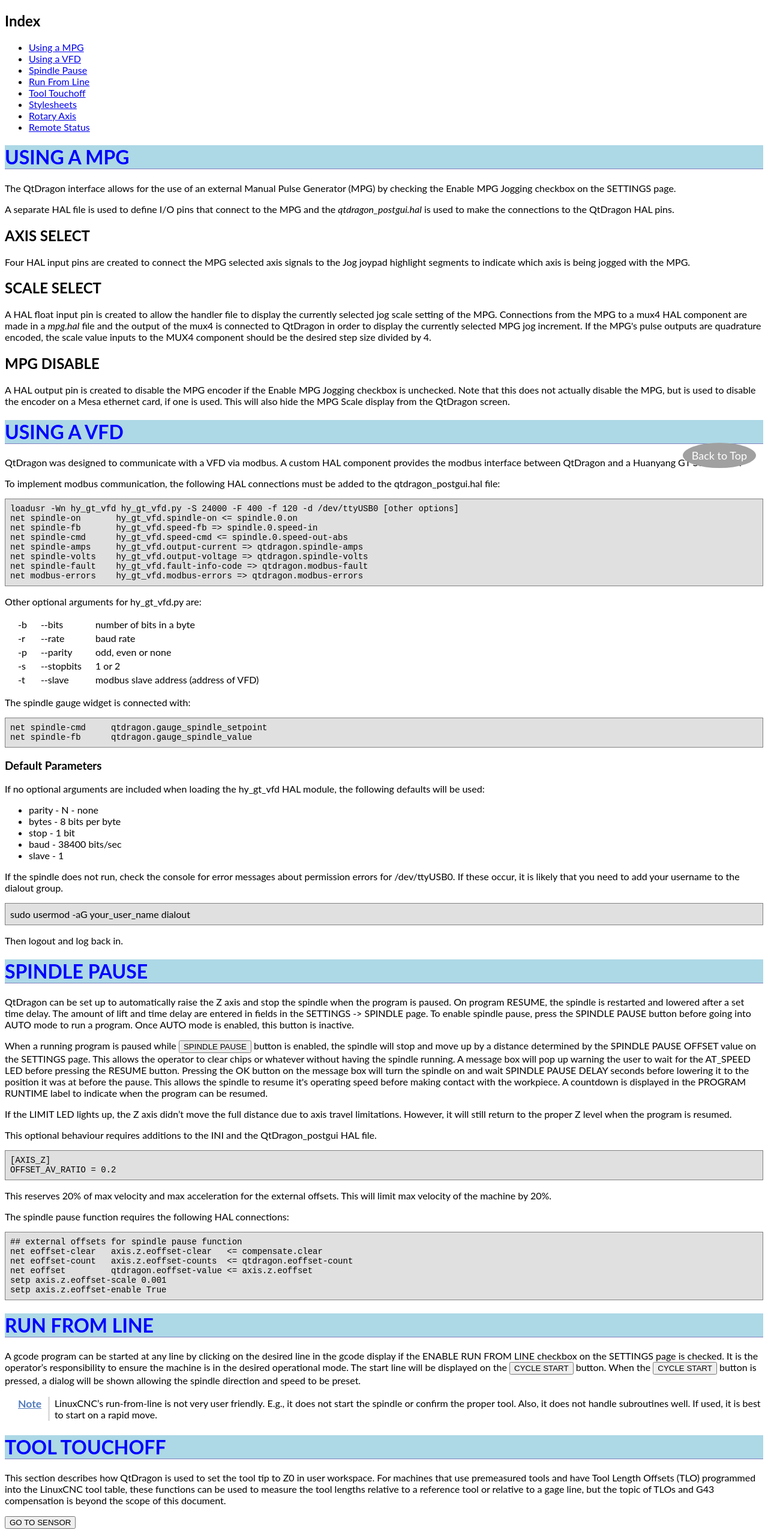
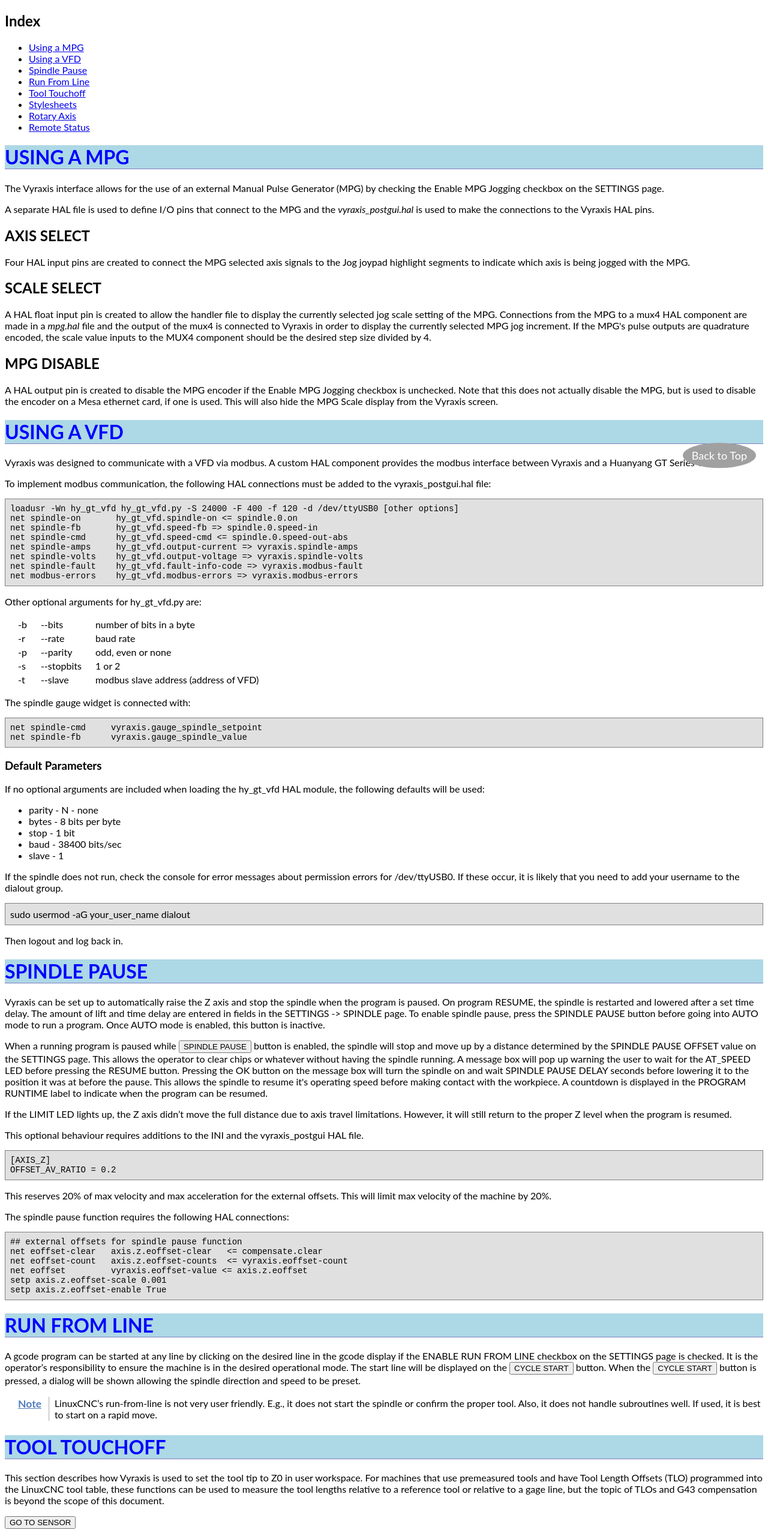
Before and after one commit to persei802/Vyraxis, a plain HTML site: page help_files/about.html in a window 1280 px wide. Shown: the top 2560 px of the page at 60% size. Drawn offline with Linux system fonts and the light colour scheme.

Commit message:
changed references to qtdragon to vyraxis

```diff
--- a/help_files/about.html
+++ b/help_files/about.html
@@ -3,7 +3,7 @@
 <head>
   <meta charset="utf-8" />
   <meta name="viewport" content="width=device-width, initial-scale=1.0" />
-  <title>QtDragon Documentation</title>
+  <title>Vyraxis Documentation</title>
   <link href="help.css" rel="stylesheet">
 </head>
 <body>
@@ -24,37 +24,37 @@
 </ul>
 
 <h1 id="mpg">USING A MPG</h1>
-<p>The QtDragon interface allows for the use of an external Manual Pulse Generator (MPG) by checking the Enable MPG Jogging checkbox
+<p>The Vyraxis interface allows for the use of an external Manual Pulse Generator (MPG) by checking the Enable MPG Jogging checkbox
 on the SETTINGS page.</p>
-<p>A separate HAL file is used to define I/O pins that connect to the MPG and the <i>qtdragon_postgui.hal</i>
-is used to make the connections to the QtDragon HAL pins.</p>
+<p>A separate HAL file is used to define I/O pins that connect to the MPG and the <i>vyraxis_postgui.hal</i>
+is used to make the connections to the Vyraxis HAL pins.</p>
 <h2>AXIS SELECT</h2>
 <p>Four HAL input pins are created to connect the MPG selected axis signals to the Jog joypad highlight segments to indicate
 which axis is being jogged with the MPG. </p>
 <h2>SCALE SELECT</h2>
 <p>A HAL float input pin is created to allow the handler file to display the currently selected jog scale setting of the MPG.
 Connections from the MPG to a mux4 HAL component are made in a <i>mpg.hal</i> file and the output of the mux4 is connected
-to QtDragon in order to display the currently selected MPG jog increment. If the MPG's pulse outputs are quadrature encoded, the
+to Vyraxis in order to display the currently selected MPG jog increment. If the MPG's pulse outputs are quadrature encoded, the
 scale value inputs to the MUX4 component should be the desired step size divided by 4.</p>
 <h2>MPG DISABLE</h2>
 <p>A HAL output pin is created to disable the MPG encoder if the Enable MPG Jogging checkbox is unchecked. Note that this does not
 actually disable the MPG, but is used to disable the encoder on a Mesa ethernet card, if one is used. This will also hide the
-MPG Scale display from the QtDragon screen.</p>
+MPG Scale display from the Vyraxis screen.</p>
 
 <h1 id="vfd">USING A VFD</h1>
-<p>QtDragon was designed to communicate with a VFD via modbus. A custom HAL component provides the modbus interface
-between QtDragon and a Huanyang GT Series VFD.
-<p>To implement modbus communication, the following HAL connections must be added to the qtdragon_postgui.hal file:</p>
+<p>Vyraxis was designed to communicate with a VFD via modbus. A custom HAL component provides the modbus interface
+between Vyraxis and a Huanyang GT Series VFD.
+<p>To implement modbus communication, the following HAL connections must be added to the vyraxis_postgui.hal file:</p>
 
 <div class="code-block">
     <pre class="hal">loadusr -Wn hy_gt_vfd hy_gt_vfd.py -S 24000 -F 400 -f 120 -d /dev/ttyUSB0 [other options]</pre>
     <pre class="hal">net spindle-on       hy_gt_vfd.spindle-on <= spindle.0.on</pre>
     <pre class="hal">net spindle-fb       hy_gt_vfd.speed-fb => spindle.0.speed-in</pre>
     <pre class="hal">net spindle-cmd      hy_gt_vfd.speed-cmd <= spindle.0.speed-out-abs</pre>
-    <pre class="hal">net spindle-amps     hy_gt_vfd.output-current => qtdragon.spindle-amps</pre>
-    <pre class="hal">net spindle-volts    hy_gt_vfd.output-voltage => qtdragon.spindle-volts</pre>
-    <pre class="hal">net spindle-fault    hy_gt_vfd.fault-info-code => qtdragon.modbus-fault</pre>
-    <pre class="hal">net modbus-errors    hy_gt_vfd.modbus-errors => qtdragon.modbus-errors</pre>
+    <pre class="hal">net spindle-amps     hy_gt_vfd.output-current => vyraxis.spindle-amps</pre>
+    <pre class="hal">net spindle-volts    hy_gt_vfd.output-voltage => vyraxis.spindle-volts</pre>
+    <pre class="hal">net spindle-fault    hy_gt_vfd.fault-info-code => vyraxis.modbus-fault</pre>
+    <pre class="hal">net modbus-errors    hy_gt_vfd.modbus-errors => vyraxis.modbus-errors</pre>
 </div>
 
 <p>Other optional arguments for hy_gt_vfd.py are:</p>
@@ -68,8 +68,8 @@ between QtDragon and a Huanyang GT Series VFD.
 <p>The spindle gauge widget is connected with:</p>
 
 <div class="code-block">
-    <pre class="hal">net spindle-cmd     qtdragon.gauge_spindle_setpoint</pre>
-    <pre class="hal">net spindle-fb      qtdragon.gauge_spindle_value</pre>
+    <pre class="hal">net spindle-cmd     vyraxis.gauge_spindle_setpoint</pre>
+    <pre class="hal">net spindle-fb      vyraxis.gauge_spindle_value</pre>
 </div>
 
 <h3>Default Parameters</h3>
@@ -88,7 +88,7 @@ it is likely that you need to add your username to the dialout group.
 <p>Then logout and log back in.</p>
 
 <h1 id="spindle">SPINDLE PAUSE</h1>
-<p>QtDragon can be set up to automatically raise the Z axis and stop the spindle when the program is paused.
+<p>Vyraxis can be set up to automatically raise the Z axis and stop the spindle when the program is paused.
 On program RESUME, the spindle is restarted and lowered after a set time delay. The amount of lift and time
 delay are entered in fields in the SETTINGS -> SPINDLE page. To enable spindle pause, press the SPINDLE PAUSE
 button before going into AUTO mode to run a program. Once AUTO mode is enabled, this button is inactive.
@@ -102,7 +102,7 @@ before the pause. This allows the spindle to resume it's operating speed before
 workpiece. A countdown is displayed in the PROGRAM RUNTIME label to indicate when the program can be resumed.</p>
 <p>If the LIMIT LED lights up, the Z axis didn’t move the full distance due to axis travel limitations. However, it
 will still return to the proper Z level when the program is resumed.</p>
-<p>This optional behaviour requires additions to the INI and the QtDragon_postgui HAL file.</p>
+<p>This optional behaviour requires additions to the INI and the vyraxis_postgui HAL file.</p>
 <div class="code-block">
     <pre class="hal">[AXIS_Z]</pre>
     <pre class="hal">OFFSET_AV_RATIO = 0.2</pre>
@@ -114,8 +114,8 @@ This will limit max velocity of the machine by 20%.</p>
 <div class="code-block">
     <pre class="hal">## external offsets for spindle pause function</pre>
     <pre class="hal">net eoffset-clear   axis.z.eoffset-clear   <= compensate.clear</pre>
-    <pre class="hal">net eoffset-count   axis.z.eoffset-counts  <= qtdragon.eoffset-count</pre>
-    <pre class="hal">net eoffset         qtdragon.eoffset-value <= axis.z.eoffset</pre>
+    <pre class="hal">net eoffset-count   axis.z.eoffset-counts  <= vyraxis.eoffset-count</pre>
+    <pre class="hal">net eoffset         vyraxis.eoffset-value <= axis.z.eoffset</pre>
     <pre class="hal">setp axis.z.eoffset-scale 0.001</pre>
     <pre class="hal">setp axis.z.eoffset-enable True</pre>
 </div>
@@ -138,7 +138,7 @@ and speed to be preset.
 </div>
 
 <h1 id="touchoff">TOOL TOUCHOFF</h1>
-<p>This section describes how QtDragon is used to set the tool tip to Z0 in user workspace. For machines
+<p>This section describes how Vyraxis is used to set the tool tip to Z0 in user workspace. For machines
 that use premeasured tools and have Tool Length Offsets (TLO) programmed into the LinuxCNC tool table, these
 functions can be used to measure the tool lengths relative to a reference tool or relative to a gage line,
 but the topic of TLOs and G43 compensation is beyond the scope of this document.</p>
@@ -199,7 +199,7 @@ result in a broken tool, a ruined workpiece or damage to the machine.</td>
 </div>
 
 <h1 id="stylesheet">STYLESHEETS</h1>
-<p>The appearance of the widgets in the QtDragon UI can be customized through the use of stylesheets. Upon
+<p>The appearance of the widgets in the Vyraxis UI can be customized through the use of stylesheets. Upon
 initialization, QTVCP searches for stylesheets in the users HANDLER folder. If none are found, it will apply
 a default style from the /usr/share/qtvcp directory. To change the current style, press <button>F12</button>
 (while the UI has focus) and interact with QTVCP's stylesheet editor dialog. This allows a user to easily
@@ -215,7 +215,7 @@ can be updated by redefining the variable definitions in the top level file.
 <h1 id="rotary">ROTARY AXIS</h1>
 <p>Some CAM tools provide a function to create wrapped toolpaths to enable machining on a cylinder. The wrapped axis is generally
 assigned to the A axis. However, feedrate commands in the gcode apply to linear and angular axes alike. This can make for very slow
-movements of the A, or rotary, axis. To remedy this, QtDragon provides a utility in the UTILS page to convert gcodes from G94 (distance
+movements of the A, or rotary, axis. To remedy this, Vyraxis provides a utility in the UTILS page to convert gcodes from G94 (distance
 per unit time) to G93 (inverse time mode). This allows the rotary gcode movements to travel at the same rate as linear moves.</p>
 <p>In the SETTINGS page under TOUCHOFF tab is a parameter called Rotary Axis Height. This is the height from the machine table to the
 centerline of the rotary axis, assuming the rotary axis is mounted on the machine table. Normally, this would be the Z0 value. </p>
@@ -225,13 +225,13 @@ axis height.</p>
 <p>When Linuxcnc is first started, all axes must be homed. This causes the A0 location to be wherever the rotary axis was positioned when
 it was powered on. To change the A0 point, jog the rotary axis to the desired rotation and then rehome axis A. Sometimes a rotary job may
 cause the the A axis to rotate in the same direction for hundreds, even thousands of times. Rewinding to A0 would be very time
-consuming and inconvenient. To address this, QtDragon has a <button>REWIND TO ZERO</button> button for the
+consuming and inconvenient. To address this, Vyraxis has a <button>REWIND TO ZERO</button> button for the
 rotary axis. When this button is pressed, the A axis rotates to the A0 position and rehomes. </p>
 <center><img src="images/rotary_axis.png" alt="rotary_axis" width="500"></img></center>
 
 <h1 id="remote">REMOTE STATUS MONITOR</h1>
 <p>It is sometimes useful to check on the status of a running gcode program from a remote location.
-QtDragon includes a class to generate a web server that can be accessed by any web browser. It provides
+Vyraxis includes a class to generate a web server that can be accessed by any web browser. It provides
 a rudimentary view of the status of the CNC machine.</p>
 
 <figure class="center">
```
Also changed, not shown: help_files/plugins.html (+8 -8 lines).
